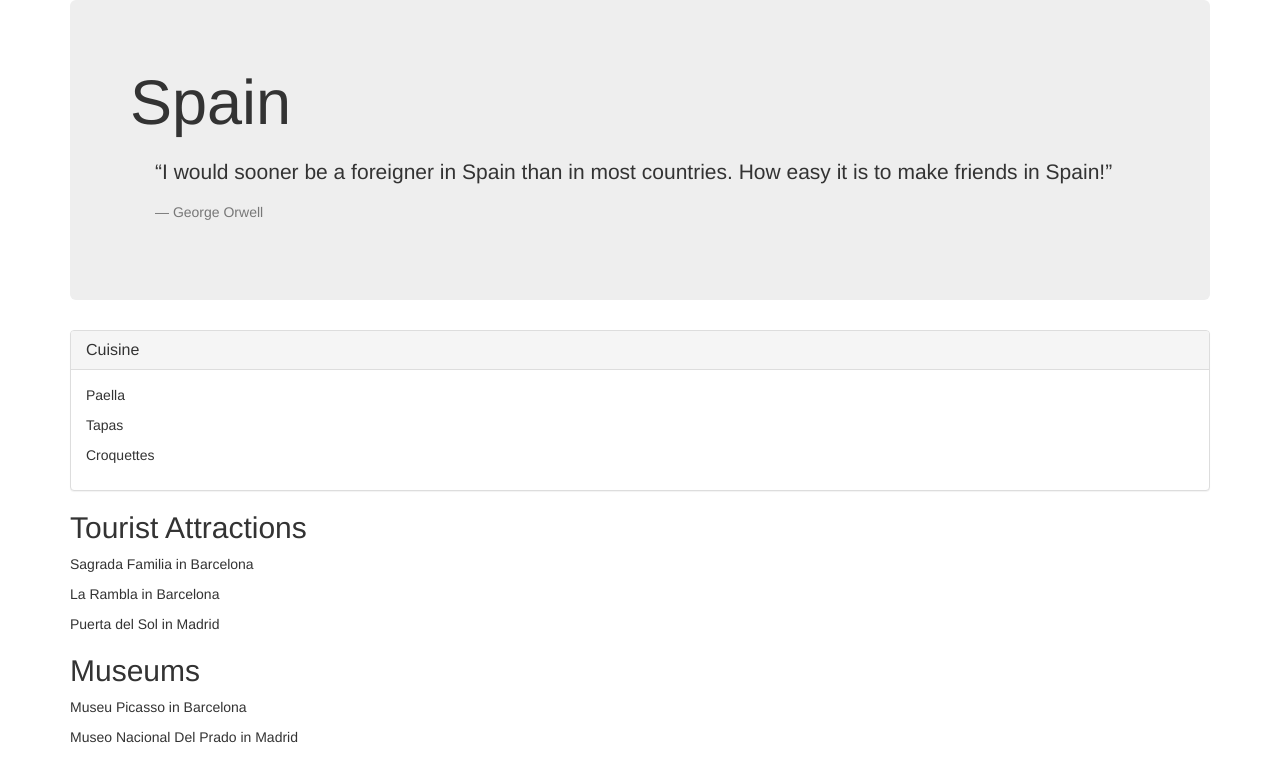
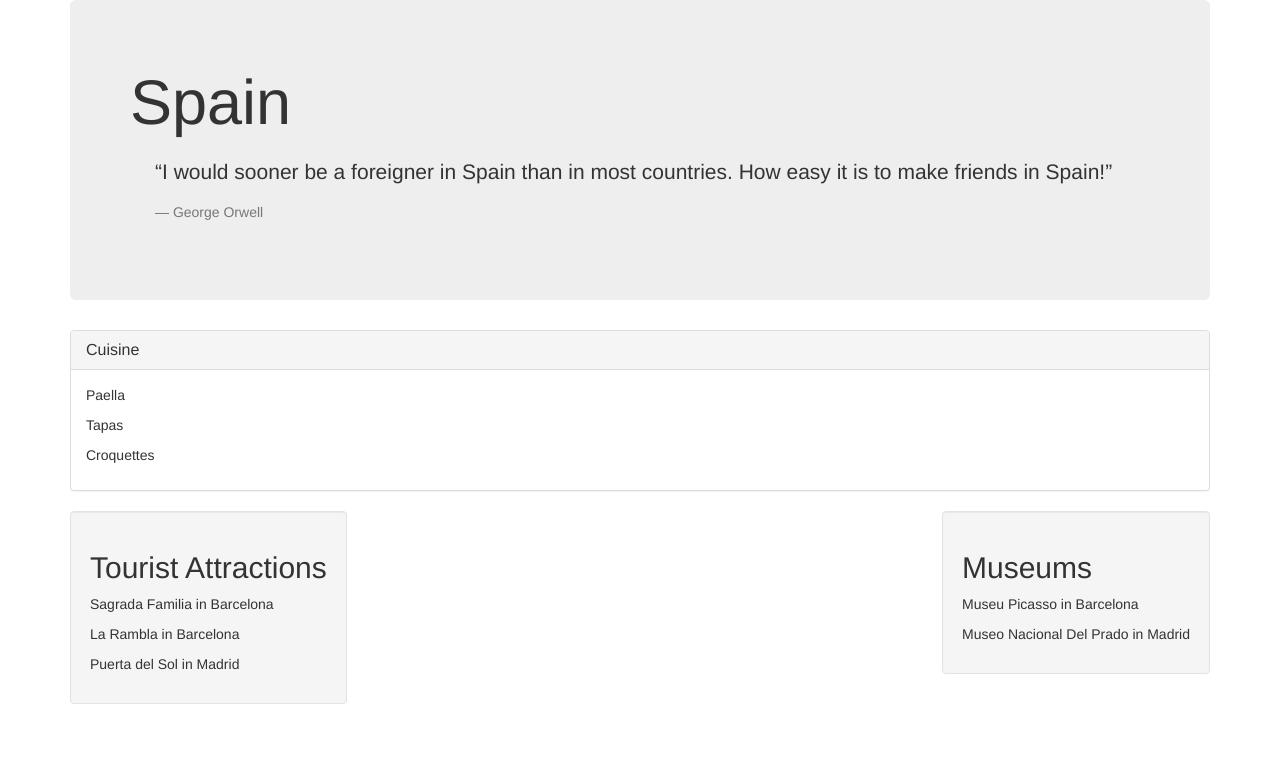
Before and after one commit to Sara-Hamilton/vacation, a plain HTML site: page index.html in a window 1280 px wide. Drawn offline with Linux system fonts and the light colour scheme.

Commit message:
add some panels and wells

```diff
--- a/index.html
+++ b/index.html
@@ -22,13 +22,17 @@
           <p>Croquettes</p>
         </div>
       </div>
-      <h2>Tourist Attractions</h2>
+      <div class="pull-left well">
+        <h2>Tourist Attractions</h2>
         <p>Sagrada Familia in Barcelona</p>
         <p>La Rambla in Barcelona</p>
         <p>Puerta del Sol in Madrid</p>
-      <h2>Museums</h2>
+      </div>
+      <div class="pull-right well">
+        <h2>Museums</h2>
         <p>Museu Picasso in Barcelona</p>
         <p>Museo Nacional Del Prado in Madrid</p>
+      </div>
     </div>
   </body>
 </html>
```
